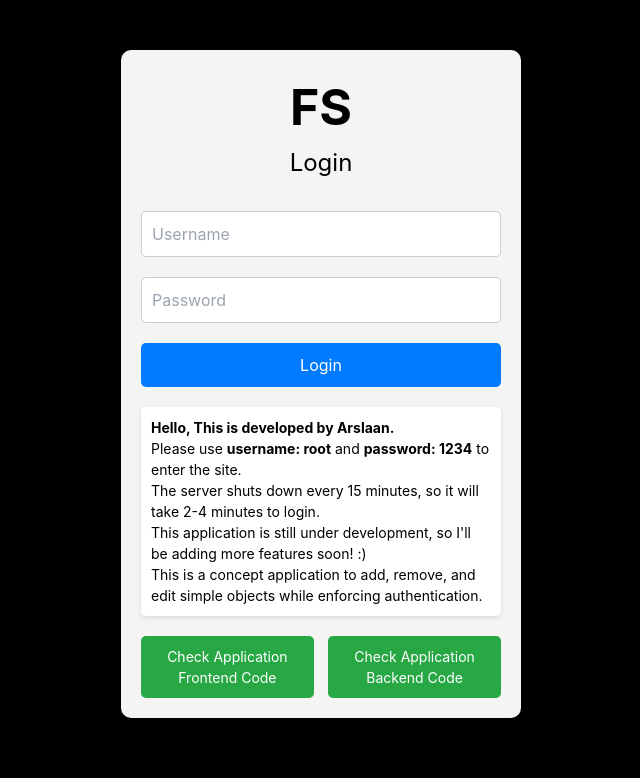
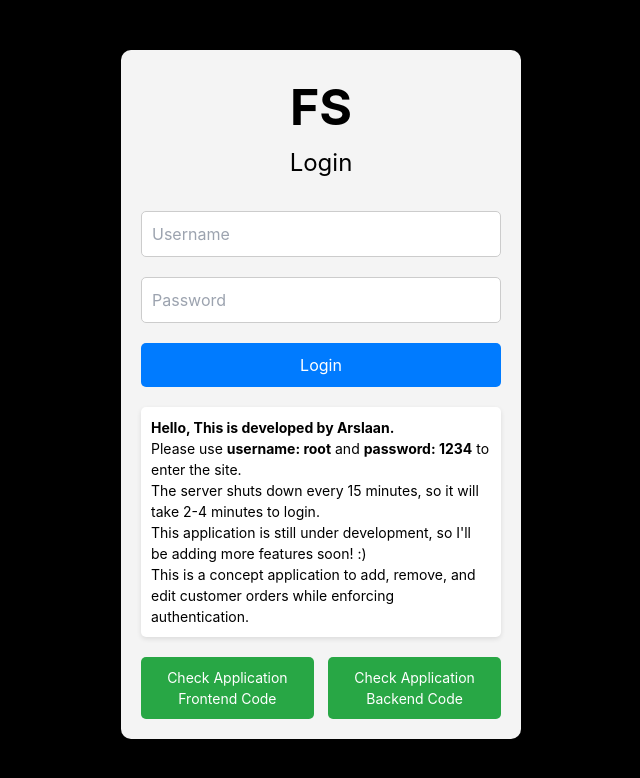
Before and after one commit to W44/React-FrontEnd-FO, a React (Create React App) app: page /login in a window 1280 px wide. Shown: the top 778 px of the page, without its empty margins (319-959 px from the left). Built offline with nearby package versions, Linux system fonts and the light colour scheme; what bad-words would draw is missing.

Commit message:
updating Login description

```diff
--- a/src/Components/Body/Login.jsx
+++ b/src/Components/Body/Login.jsx
@@ -83,7 +83,7 @@ const Login = () => {
         <p>Please use <strong>username: root</strong> and <strong>password: 1234</strong> to enter the site.</p>
         <p>The server shuts down every 15 minutes, so it will take 2-4 minutes to login.</p>
         <p>This application is still under development, so I'll be adding more features soon! :)</p>
-        <p>This is a concept application to add, remove, and edit simple objects while enforcing authentication.</p>
+        <p>This is a concept application to add, remove, and edit customer orders while enforcing authentication.</p>
       </div>
 
       <div className="button-container">
```
